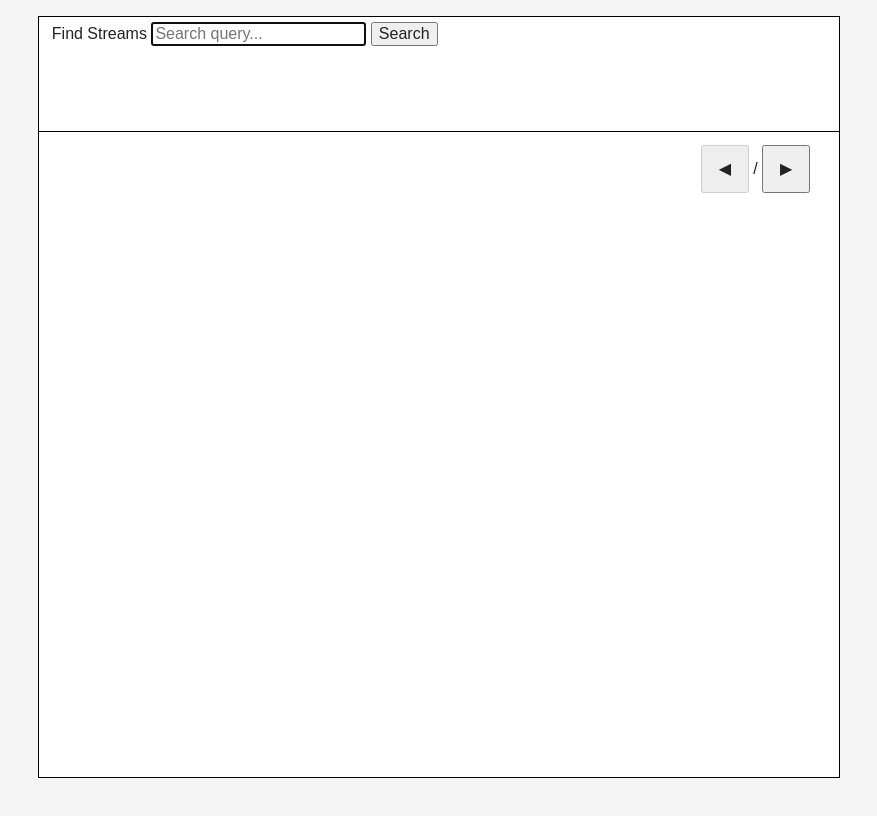
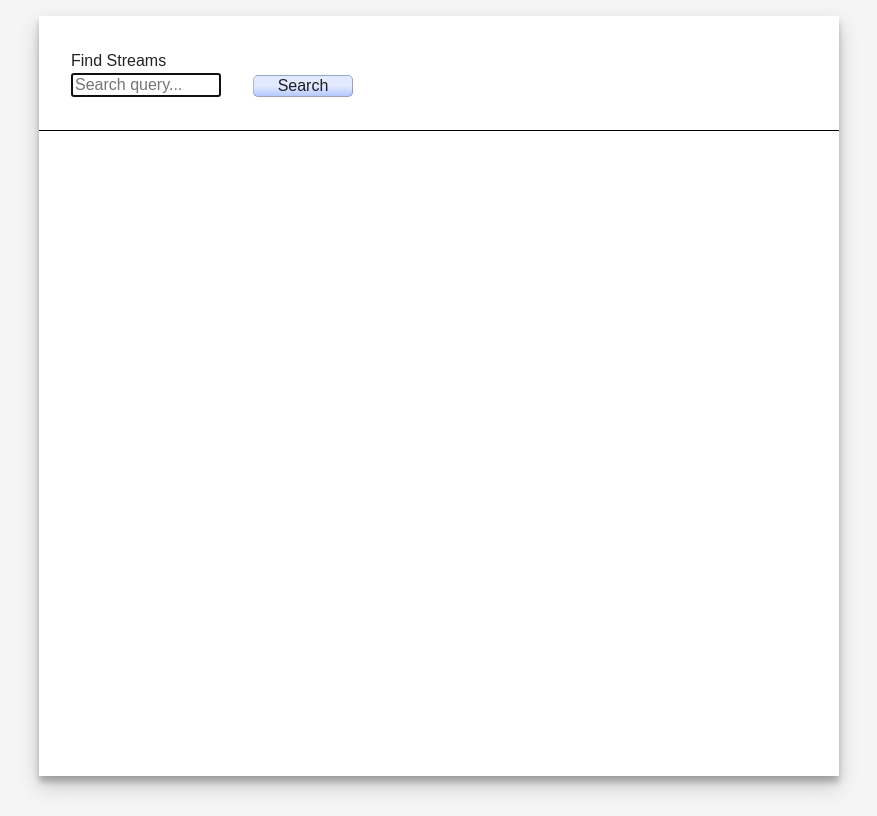
Before and after one commit to BrianSipple/twitch-streamer, a website: page index.html in a window 1280 px wide. Shown: the whole page, without its empty margins (201-1078 px from the left). Drawn offline with Linux system fonts and the light colour scheme.

Commit message:
CSS polish is shiny

```diff
--- a/index.html
+++ b/index.html
@@ -28,6 +28,9 @@
         <div class="section-container">
             <header class="search-container">
                 <form id="searchForm" name="searchForm">
+
+                    <div layout="horizontal">
+                        <div layout="vertical" layout-align="center" class="form-item">
                             <label for="searchInput">Find Streams</label>
                             <input id="searchInput"
                                    name="searchInput"
@@ -36,7 +39,13 @@
                                    autofocus
                                    title="search"
                                    placeholder="Search query..."/>
+                        </div>
+
+                        <div layout="vertical" layout-align="end" class="form-item">
                             <input name="searchSubmit" type="submit" id="searchSubmit" value="Search">
+                        </div>
+                    </div>
+
                 </form>
             </header>
         </div>
@@ -51,9 +60,9 @@
                 <div class="results-count-container"></div>
 
                 <div class="page-nav-container">
-                    <button disabled class="page-nav prev">&#9664;</button>
+                    <a class="page-nav prev">&#9664;</a>
                     <span class="current-page-number"></span>/<span class="total-pages"></span>
-                    <button class="page-nav next">&#9654;</button>
+                    <a class="page-nav next">&#9654;</a>
                 </div>
             </header>
 
--- a/js/main.js
+++ b/js/main.js
@@ -20,6 +20,7 @@ window.onload = function () {
 
 
     // Page nav references
+        listHeaderElem = document.querySelector('.list-header'),
         currentPageNumberElem = document.querySelector('.current-page-number'),
         totalPagesElem = document.querySelector('.total-pages'),
         prevPageButton = document.querySelector('.page-nav.prev'),
@@ -95,6 +96,7 @@ window.onload = function () {
 
             isSearching = true;
             searchSubmitButton.classList.add('disabled');
+            listHeaderElem.style.opacity = 0;
 
             searchForStreams(searchString).then(function (resp) {
                 isSearching = false;
@@ -259,6 +261,9 @@ window.onload = function () {
 
         streamListContainer.appendChild(pageContainerElem);
         pageContainerElem.classList.add('new-results-rendering');
+        listHeaderElem.style.opacity = 1;
+        prevPageButton.classList.add('disabled');
+
 
         // set the element as the first element of our in-memory list that's tracking them
         listContent.pageElems = [];
@@ -398,10 +403,8 @@ window.onload = function () {
                 nextPageButton.classList.add('disabled');
             }
 
-            if (!!prevPageButton.disabled) {
-                prevPageButton.disabled = false;
-                prevPageButton.classList.remove('disabled');  // QUESTION: Correct placement of class removal?
-            }
+            prevPageButton.classList.remove('disabled');
+
         }
     }
 };
--- a/styles/main.css
+++ b/styles/main.css
@@ -1,5 +1,5 @@
 html {
-    color: #222;
+    color: hsla(0, 0%, 0%, 0.87);
     font-size: 1em;
     line-height: 1.4;
 }
@@ -92,6 +92,47 @@ nav, a, button {
    Author's custom styles
    ========================================================================== */
 
+/**
+ * Basic attribute API for declarative flexbox styling
+ */
+
+[layout] {
+    width: 100%;
+    display: flex;
+}
+
+[layout="horizontal"],
+[layout="row"] {
+    flex-direction: row;
+}
+
+[layout="vertical"],
+[layout="column"] {
+    flex-direction: column;
+}
+
+[layout-align="space-around"] {
+    justify-content: space-around;
+}
+
+[layout-align="space-between"] {
+    justify-content: space-between;
+}
+
+[layout-align="center"] {
+    justify-content: center;
+}
+
+[layout-align="start"] {
+    justify-content: flex-start;
+}
+
+[layout-align="end"] {
+    justify-content: flex-end;
+}
+
+
+
 html,
 body {
     width: 100vw;
@@ -106,8 +147,28 @@ body {
 }
 
 
-button.page-nav {
+a.page-nav {
+    margin: 0 0.4em;
+    cursor: pointer;
+    transition: transform 0.5s,
+                box-shadow 0.5s;
+}
+a.page-nav.disabled {
+    color: hsla(0, 0%, 0%, 0.45);
+    cursor: default;
+    pointer-events: none;
+}
+a.page-nav:hover {
+    transform: scale(1.1);
+    box-shadow: 0 0 2px 4px hsla(0, 0%, 100%, 0.28);
+}
 
+input[type="submit"] {
+    border-radius: 5px;
+    border: 1px outset hsla(0, 0%, 0%, 0.3);
+    background-image: linear-gradient(hsla(0, 0%, 100%, .87) 50%, hsla(0, 0%, 100%, 0.67) 100%);
+    background-color: hsla(224, 99%, 56%, 1);
+    outline: none;
 }
 
 
@@ -137,12 +198,13 @@ button.page-nav {
     margin-right: auto;
     margin-bottom: 0.5em;
     margin-left: auto;
-    border: 1px solid black;
+    box-shadow: 0 10px 20px rgba(0, 0, 0, 0.19),
+                0 6px 6px rgba(0, 0, 0, 0.23);
 }
 
 .section-container {
-    padding: 0.3em 0.8em;
     height: 100%;
+    position: relative;
 }
 
 
@@ -151,12 +213,17 @@ button.page-nav {
 }
 
 
+.form-item {
+    margin: 0 1em;
+}
+
 
 
 .list-header {
     height: 8%;
     width: 100%;
-    display: block;
+    opacity: 0;     /* Switched to 1 when we know we have content to show... */
+    transition: opacity 0.7s 0.8s;  /* ... but only AFTER the content slides in :-) */
     position: relative;
 }
 .list-header .page-nav-container {
@@ -178,11 +245,11 @@ button.page-nav {
 }
 
 .list-item-container {
-    height: 20%;
-    width: 100%;
     display: flex;
     flex-direction: row;
     position: relative;
+    padding: 0.3em 0.8em;
+    height: calc(20% - 0.6em);
 }
 .list-item-container .thumbnail-container {
     width: 20%;
@@ -207,17 +274,30 @@ button.page-nav {
 }
 
 
-
-.results-count.p {
-    opacity: 0;  /* Don't display until we have some results */
+.row {
+    display: flex;
+    flex-direction: row;
 }
 
-
-
+.search-container {
+    position: absolute;
+    top: 30%;
+    width: 100%;
+}
+.search-container form {
+    padding: 0 1em;
+}
+.search-container .form-item:nth-child(1) {
+    width: 150px;
+}
+.search-container .form-item:nth-child(2) {
+    width: 100px;
+}
 
 #searchInput:invalid {
     box-shadow: 0 0 3px 1px hsla(360, 100%, 50%, 0.8);
 }
+
 
 .stream-list-container {
     position: relative;
```
Lines whose indentation alone changed are shown as unchanged.
